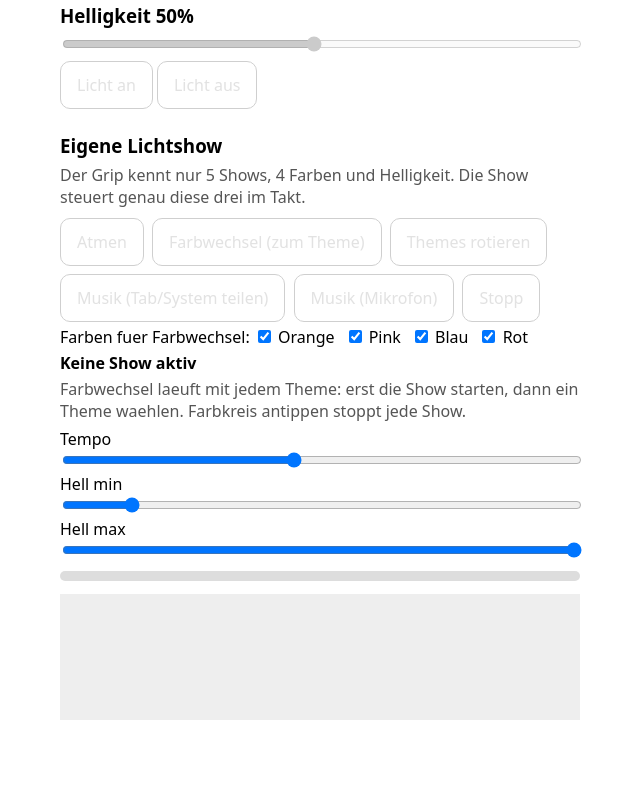
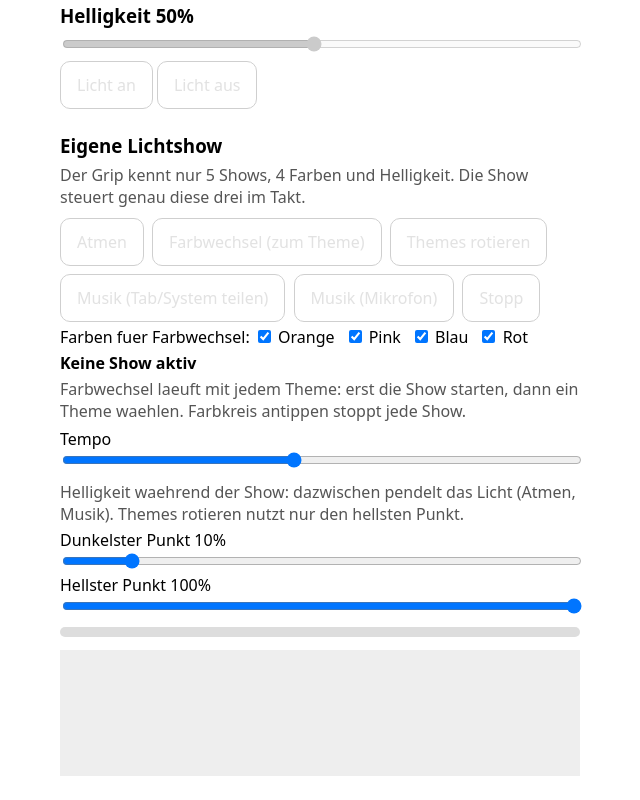
Before and after one commit to kasparkk/JBL-grip-light-control, a plain HTML site: page index.html in a window 1280 px wide. Shown: the part 671-1471 px from the top of the page, without its empty margins (320-960 px from the left). Before the commit the page ends 1415 px from the top, so only its background shows below. Drawn offline with nearby package versions, Linux system fonts and the light colour scheme.

Commit message:
Show-Helligkeit: Regler klarer benannt, Prozentanzeige, Erklaerung
Co-Authored-By: Claude Opus 5.5 <noreply@anthropic.com>
Claude-Session: https://claude.ai/code/session_01F4oWTnnch3j4a8UV399Be7

```diff
--- a/index.html
+++ b/index.html
@@ -44,8 +44,9 @@ h3{margin:20px 0 6px}
 <div id="mst" style="font-weight:600;margin:4px 0">Keine Show aktiv</div>
 <p style="margin:0 0 6px;color:#555">Farbwechsel laeuft mit jedem Theme: erst die Show starten, dann ein Theme waehlen. Farbkreis antippen stoppt jede Show.</p>
 <label>Tempo <input type="range" id="sp" min="1" max="10" value="5"></label>
-<label>Hell min <input type="range" id="lo" min="3" max="60" value="10"></label>
-<label>Hell max <input type="range" id="hi" min="40" max="100" value="100"></label>
+<p style="margin:8px 0 4px;color:#555">Helligkeit waehrend der Show: dazwischen pendelt das Licht (Atmen, Musik). Themes rotieren nutzt nur den hellsten Punkt.</p>
+<label>Dunkelster Punkt <span id="lov">10</span>% <input type="range" id="lo" min="3" max="60" value="10"></label>
+<label>Hellster Punkt <span id="hiv">100</span>% <input type="range" id="hi" min="40" max="100" value="100"></label>
 <div id="beat" style="height:10px;background:#ddd;border-radius:5px;margin-top:8px"><div id="bar" style="height:10px;width:0;background:#e60;border-radius:5px"></div></div>
 <pre id="log"></pre>
 <script>
@@ -54,6 +55,7 @@ const SVC="65786365-6c70-6f69-6e74-2e636f6d0000",RX="65786365-6c70-6f69-6e74-2e6
 const F={theme:0x0d40,brightness:0x0d41,color:0x0d46};
 const THEMES={FREEZE:0x8c,BOUNCE:0x89,TRIM:0x8a,SWITCH:0x8b,NEON:0x81};
 const $=i=>document.getElementById(i);let tx;
+["lo","hi"].forEach(i=>$(i).addEventListener("input",()=>{$(i+"v").textContent=$(i).value}));
 const log=t=>{$("log").textContent+=t+"\n";$("log").scrollTop=1e9};
 function pkt(fid,v){const p=new Uint8Array([fid&255,fid>>8,1,0,v&255]);
  const h=new Uint8Array([0,0xdd,2,0,1,0,p.length,0]);const o=new Uint8Array(13);o.set(h);o.set(p,8);return o}
```
